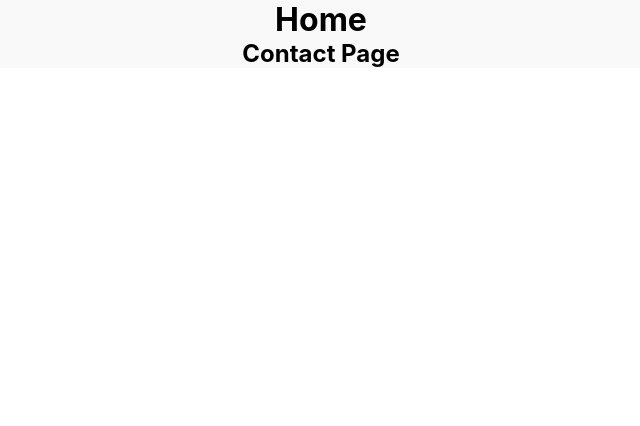
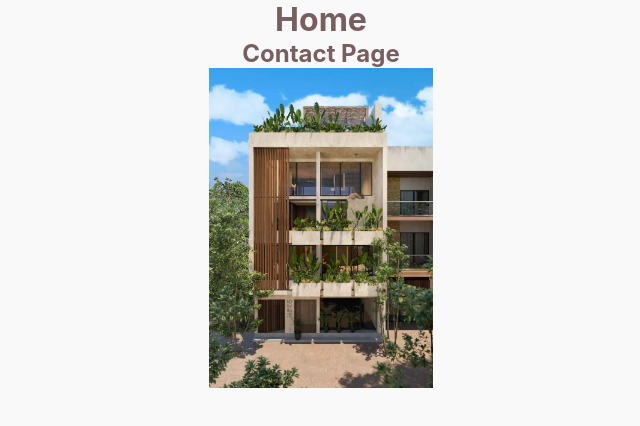
Before and after one commit to saraiee17/tulum, a React (Create React App) app: page /modal in a window 1280 px wide. Shown: the top 426 px of the page, without its empty margins (319-959 px from the left). Built offline with nearby package versions, Linux system fonts and the light colour scheme.

Commit message:
nav logo

```diff
--- a/src/components/Header/Header.js
+++ b/src/components/Header/Header.js
@@ -13,7 +13,7 @@ function Header(){
         <div className='header'>
                 <div className='header__flex'>
                     <span class="material-symbols-rounded" onClick={() => navigate('/modal')}>menu</span>
-                    <h1 className='header__title'>Villa for Sale in Tulum</h1>
+                    <h1 className='header__title'>Tulum Loft for Sale</h1>
                 </div>
                 <div className='header__navflex'>
                     <Link to='/'>
--- a/src/components/Header/Header.scss
+++ b/src/components/Header/Header.scss
@@ -8,8 +8,9 @@
     display: flex;
     flex-direction: column;
     align-items: center;
+    color: colors.$title;
     &__title{
-        border: 2px solid black;
+        border: 2px solid colors.$gallerytext;
         margin: 1rem;
         font-weight:400;
         width: 340px;
--- a/src/components/Nav/Nav.js
+++ b/src/components/Nav/Nav.js
@@ -1,5 +1,6 @@
 import './Nav.scss';
 import { useNavigate } from 'react-router-dom';
+import logo from '../../assets/Building.png'
 
 function Nav(){
     const navigate = useNavigate();
@@ -9,6 +10,7 @@ function Nav(){
             <span class="material-symbols-rounded" onClick={() => window.history.back()}>close</span>
             <h1 onClick={() => navigate('/')}>Home</h1>
             <h2 onClick={() => navigate('/Contact')}>Contact Page</h2>
+            <img className="logo" src={logo}/>
         </div>
     )
 }
--- a/src/components/Nav/Nav.scss
+++ b/src/components/Nav/Nav.scss
@@ -8,4 +8,11 @@
     display: flex;
     flex-direction: column;
     align-items: center;
+    color: colors.$title;
+    height: 100vh;
+    width: 100%;
 }
+
+.logo{
+    max-height: 40%;
+}
--- a/src/styles/_colors.scss
+++ b/src/styles/_colors.scss
@@ -6,6 +6,7 @@ $text:#181717;
 $smalltext:#5c5c5c;
 $navunderline:#a28182;
 $gallerytext:#8d6f70;
+$title:#785e5f;
 $buttonhover:#d9d3d3;
 $boxshadow:#cbcbcb;
 $whatsapp:#455a65;
```
